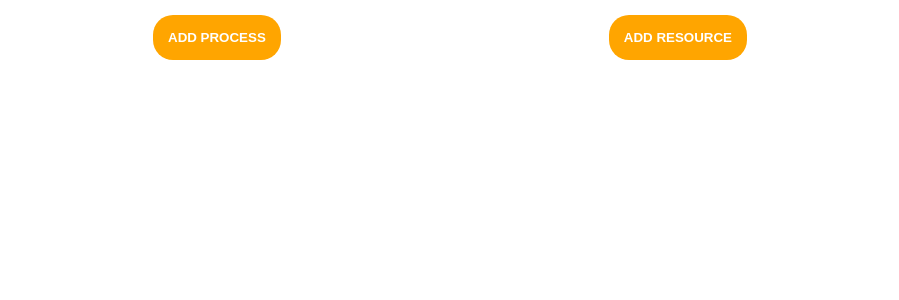
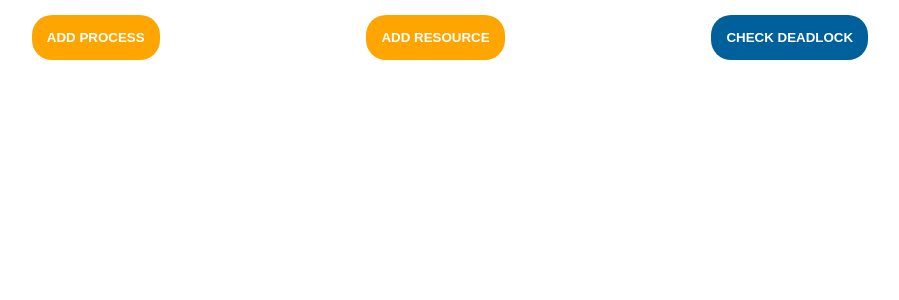
Before and after one commit to giancarloCavalli/process-and-resources-relationship-playground, a React (Create React App) app: page / in a window 1280 px wide. Shown: the top 300 px of the page, without its empty margins (190-1089 px from the left). Built offline with nearby package versions, Linux system fonts and the light colour scheme.

Commit message:
'feat: deadlock solving scenes (working only in simple cases and with bugs)'

```diff
--- a/src/components/ConnectionArrow/index.tsx
+++ b/src/components/ConnectionArrow/index.tsx
@@ -10,7 +10,7 @@ type Props = {
 export const ConnectionArrow = ({ connections }: Props) => {
 
   return (
-    <Wrapper height="100vh" width="100%">
+    <Wrapper>
       {connections.map(({ positionFrom, positionTo, lineSlackness, deviation }, index) => (
         <React.Fragment key={index}>
           <defs>
--- a/src/components/ConnectionArrow/styles.ts
+++ b/src/components/ConnectionArrow/styles.ts
@@ -1,6 +1,9 @@
 import styled from "styled-components";
 
 export const Wrapper = styled.svg`
+  height: 80vh;
+  width: 100%;
+
   line {
     stroke: rgb(255,0,0);
     stroke-width: 2px;
--- a/src/pages/Homepage/helpers.ts
+++ b/src/pages/Homepage/helpers.ts
@@ -1,6 +1,20 @@
 import { Block, equals } from "../../types/block";
 import { BlockPosition } from "../../types/blockPosition";
 import { Position } from "../../types/position";
+import { BlockConnection, DependencySolvingScenario } from "./types";
+
+type ProcessNeedList = {
+  block: Block,
+  needs: Block[],
+}
+
+type ResourceDispositionList = {
+  block: Block,
+  isAvailableTo: Block[],
+}
+
+const processNeedLists: ProcessNeedList[] = [];
+const resourceDispositionLists: ResourceDispositionList[] = [];
 
 export const isBlockWaitingSelection = (block: Block, blockInEdition: Block | undefined): boolean => {
   if (blockInEdition === undefined) return false
@@ -21,3 +35,68 @@ export const getPosition = (block: Block, blocksPosition: BlockPosition[]): Posi
 
   return { top: 50, left: 10 };
 }
+
+export const buildDependenciesSolvingScenario = (connections: BlockConnection[]): DependencySolvingScenario[] => {
+  let dependencySolvingScenarios: DependencySolvingScenario[] = []
+  let sequence = 0
+
+  buildLists(connections)
+
+  let i = 0
+  dependencySolvingScenarios.push({sequence, blockConnections: connections.map(element => {return element})})
+  sequence++
+  while (connections.length > 0) {
+
+    const connection = connections[i];
+
+    if (connection.from.type === "PROCESS") {
+      if (isAvailable(connection.to, connection.from)) {
+        connections.splice(i, 1)
+        dependencySolvingScenarios.push({sequence, blockConnections: connections.map(element => {return element})})
+        sequence++
+        i = 0
+      } else {
+        i++
+      }
+    }
+  }
+
+  console.log("SOLVING SCENARIO 1: ", dependencySolvingScenarios)
+  return dependencySolvingScenarios
+}
+
+const buildLists = (connections: BlockConnection[]) => {
+  connections.forEach(({from, to}) => {
+
+    if (from.type === "PROCESS") {
+      const processBlock = processNeedLists.find(({block}) => equals(block, from))
+
+      if (processBlock === undefined) {
+        processNeedLists.push({block: from, needs: [to]})
+      } else {
+        processBlock.needs.push(to);
+      }
+    } else if (from.type === "RESOURCE") {
+      const resourceBlock = resourceDispositionLists.find(({block}) => equals(block, from))
+
+      if (resourceBlock === undefined) {
+        resourceDispositionLists.push({block: from, isAvailableTo: [to]})
+      } else {
+        resourceBlock.isAvailableTo.push(to);
+      }
+    }
+  })
+}
+
+const isAvailable = (resourceBlockNeeded: Block, processBlock: Block): boolean => {
+  const resourceDispositionList: ResourceDispositionList | undefined = resourceDispositionLists.find(({block}) => equals(block, resourceBlockNeeded))
+
+  if (resourceDispositionList === undefined) return true
+
+  if (resourceDispositionList.isAvailableTo.includes(processBlock)) {
+    console.log("passei aqui")
+    return true
+  }
+
+  return false
+}
--- a/src/pages/Homepage/index.tsx
+++ b/src/pages/Homepage/index.tsx
@@ -4,10 +4,11 @@ import { DraggableBlock } from '../../components/DraggableBlock';
 import { BlockTypeEnum } from '../../enum/blockTypeEnum';
 import { Block, equals } from '../../types/block';
 import { BlockType } from '../../types/blockType';
-import { getPosition, isBlockWaitingSelection } from './helpers';
+import { buildDependenciesSolvingScenario, getPosition, isBlockWaitingSelection } from './helpers';
 import { ConnectionArrow } from '../../components/ConnectionArrow';
 import { BlockPosition } from '../../types/blockPosition';
 import { Button } from '../../components/Button';
+import { BlockConnection, DependencySolvingScenario } from './types';
 
 type BlockControl = {
   idCounter: number;
@@ -18,22 +19,18 @@ type EditControl = {
   editingForBlock: Block | undefined;
 }
 
-type BlockConnection = {
-  from: Block;
-  to: Block;
-  sequenceItHasBeenAddedConsideringEquals: number;
-}
-
 export const Homepage = () => {
 
   // states
-  const [blocksPosition, setBlocksPosition] = useState<BlockPosition[]>([]);
-  const [blocks, setBlocks] = useState<Block[]>([]);
+  const [blocksPosition, setBlocksPosition] = useState<BlockPosition[]>([])
+  const [blocks, setBlocks] = useState<Block[]>([])
   const [blockControl, setBlockControl] = useState<BlockControl[]>(
     Object.keys(BlockTypeEnum).map(v => { return { type: v as BlockType, idCounter: 0 } })
-  );
-  const [editControl, setEditControl] = useState<EditControl>({ editingForBlock: undefined });
-  const [connections, setConnections] = useState<BlockConnection[]>([]);
+  )
+  const [editControl, setEditControl] = useState<EditControl>({ editingForBlock: undefined })
+  const [connections, setConnections] = useState<BlockConnection[]>([])
+  const [solvingScenario, setSolvingScenario] = useState<DependencySolvingScenario[]>([])
+  const [solvingScene, setSolvingScene] = useState<number | undefined>(undefined)
 
   const deviationBaseNumber = 8;
 
@@ -101,13 +98,31 @@ export const Homepage = () => {
     }))
   }
 
+  const handleCheckDeadlock = () => {
+    const scenario: DependencySolvingScenario[] = buildDependenciesSolvingScenario(connections)
+    setSolvingScenario(scenario);
+
+    if (scenario.length === 0) window.alert("It results in deadlock")
+    else setSolvingScene(0);
+  }
+
+  const handleSelectScene = (sceneNumber: number) => {
+    setSolvingScene(sceneNumber)
+  }
+
   return (
     <>
       <S.Header>
         <Button handleClick={addProcessBlock}>ADD PROCESS</Button>
         <Button handleClick={addResourceBlock}>ADD RESOURCE</Button>
+        <Button handleClick={handleCheckDeadlock} backgroundColor='#00609C'>CHECK DEADLOCK</Button>
       </S.Header>
       <main>
+        <div>
+          {solvingScenario.map(({ sequence }) => (
+            <button key={sequence} onClick={() => handleSelectScene(sequence)}>{sequence + 1}</button>
+          ))}
+        </div>
         {blocks.map((block, index) => (
           <DraggableBlock
             isWaitingSelection={isBlockWaitingSelection(block, editControl.editingForBlock)}
@@ -125,7 +140,17 @@ export const Homepage = () => {
           />
         ))}
         <ConnectionArrow connections={
+          solvingScene === undefined ?
             connections.map(({ from, to, sequenceItHasBeenAddedConsideringEquals }) => {
+              return {
+                positionFrom: getPosition(from, blocksPosition),
+                positionTo: getPosition(to, blocksPosition),
+                lineSlackness: 0.2,
+                deviation: deviationBaseNumber * sequenceItHasBeenAddedConsideringEquals
+              }
+            })
+            :
+            solvingScenario[solvingScene].blockConnections.map(({ from, to, sequenceItHasBeenAddedConsideringEquals }) => {
               return {
                 positionFrom: getPosition(from, blocksPosition),
                 positionTo: getPosition(to, blocksPosition),
--- /dev/null
+++ b/src/pages/Homepage/types.ts
@@ -0,0 +1,12 @@
+import { Block } from "../../types/block";
+
+export type BlockConnection = {
+  from: Block;
+  to: Block;
+  sequenceItHasBeenAddedConsideringEquals: number;
+}
+
+export type DependencySolvingScenario = {
+  sequence: number,
+  blockConnections: BlockConnection[]
+}
```
Lines whose indentation alone changed are shown as unchanged.
